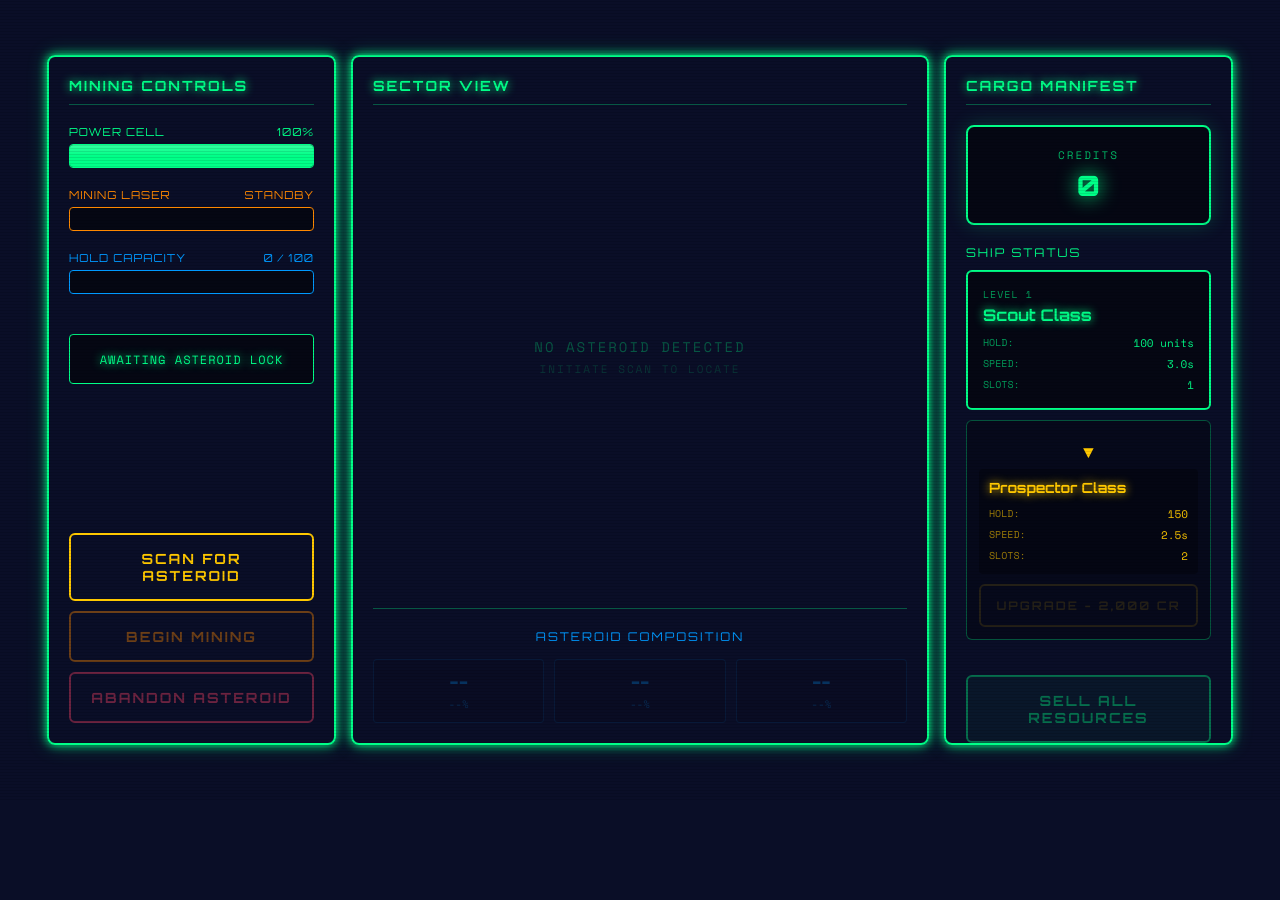
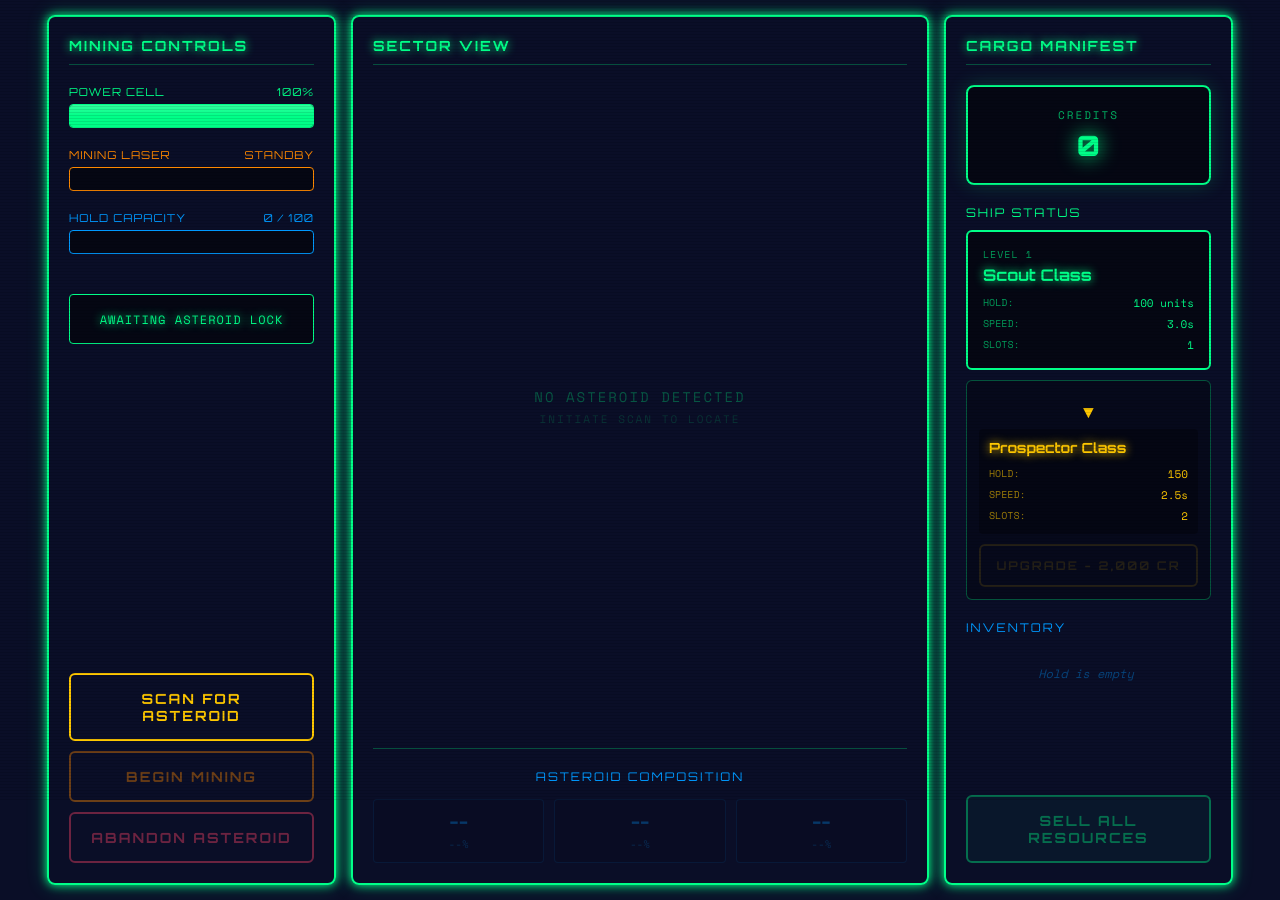
Before and after one commit to sergej-kurakin/asteroid-miner-game, a website with bundled scripts: page game.html in a window 1280 px wide. Before the commit the page ends 800 px from the top, so only its background shows below. Built offline with nearby package versions, Linux system fonts and the light colour scheme.

Commit message:
Miniaml screens ize

```diff
--- a/game.css
+++ b/game.css
@@ -18,6 +18,7 @@
 html, body {
     height: 100%;
     overflow: hidden;
+    overflow: auto;
 }
 
 body {
@@ -27,6 +28,9 @@
     display: flex;
     justify-content: center;
     align-items: center;
+
+    min-width: 900px;
+    min-height: 900px;
 }
 
 /* Scanlines Overlay */
@@ -57,6 +61,9 @@
     max-width: 1400px;
     height: 90vh;
     padding: 15px;
+
+    min-width: 900px;
+    min-height: 900px;
 }
 
 /* Panel Base Styles */
```
